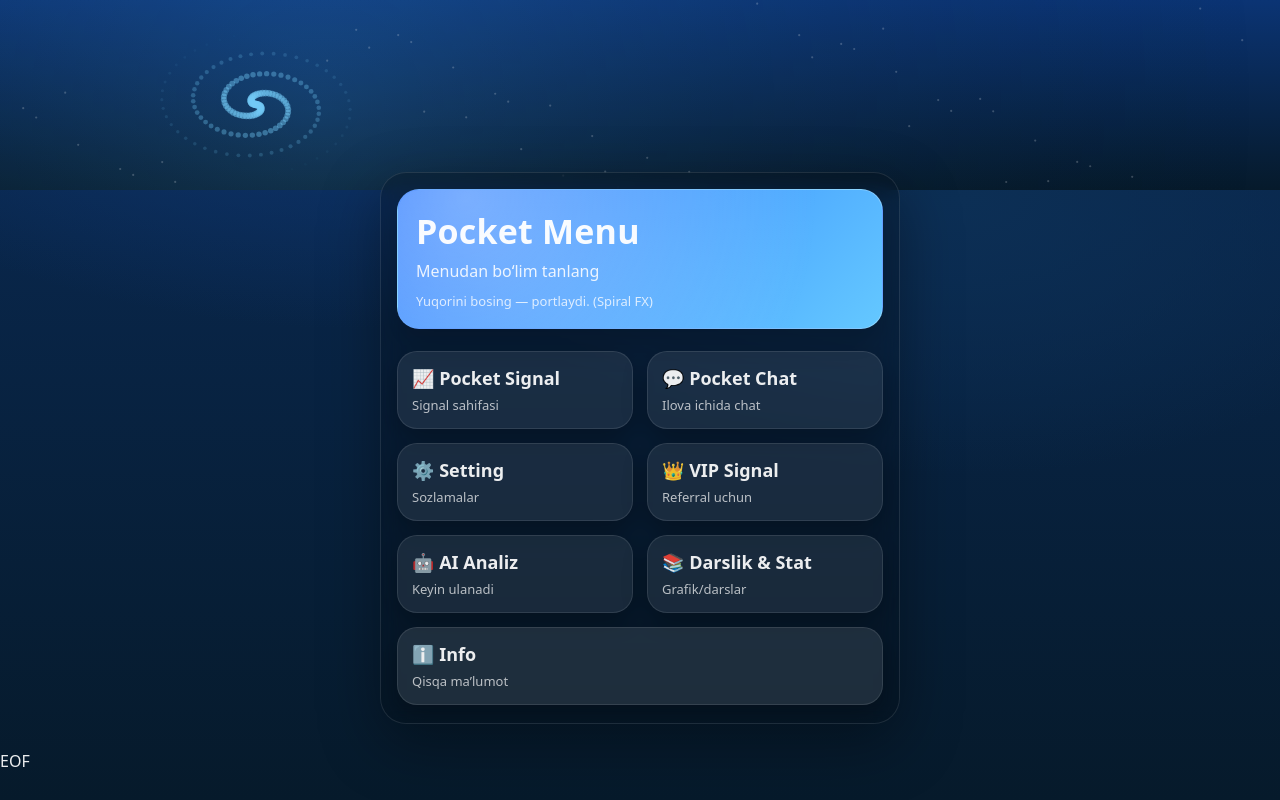
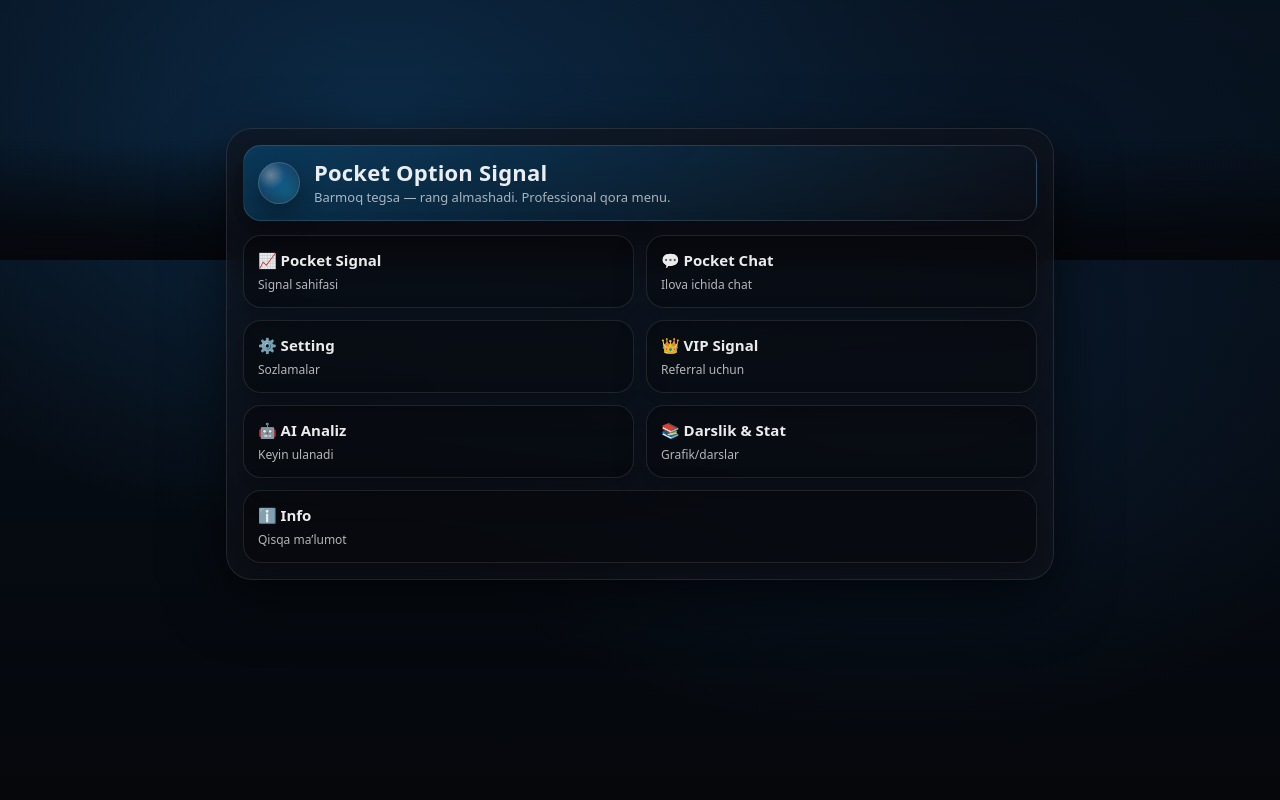
Before and after one commit to kuranbayewdilsad19-debug/Pocket-miniapp, a plain HTML site: page web/index.html in a window 1280 px wide. Drawn offline with Linux system fonts and the light colour scheme.

Commit message:
top canvas particle hero + black professional menu

```diff
--- a/web/index.html
+++ b/web/index.html
@@ -1,179 +1,180 @@
-cd ~/pocket-miniapp-bot
-
-cat > web/index.html <<'EOF'
-<!DOCTYPE html>
+<!doctype html>
 <html lang="uz">
 <head>
-  <meta charset="UTF-8" />
-  <meta name="viewport" content="width=device-width, initial-scale=1.0, viewport-fit=cover"/>
-  <title>Pocket MiniApp</title>
+  <meta charset="utf-8" />
+  <meta name="viewport" content="width=device-width,initial-scale=1,viewport-fit=cover" />
+  <title>Pocket Option Signal</title>
 
   <style>
     :root{
-      --bg1:#061a2b;
-      --bg2:#0a2b57;
-      --glass: rgba(255,255,255,.08);
-      --glass2: rgba(255,255,255,.12);
-      --txt: rgba(255,255,255,.92);
-      --muted: rgba(255,255,255,.70);
+      --bg1:#05070b;
+      --bg2:#07121f;
+      --glass: rgba(18, 20, 28, .62);
+      --glass2: rgba(255,255,255,.08);
+      --stroke: rgba(255,255,255,.10);
+      --text: rgba(255,255,255,.92);
+      --muted: rgba(255,255,255,.65);
+      --shadow: 0 18px 60px rgba(0,0,0,.55);
+      --radius: 26px;
     }
-
     *{box-sizing:border-box}
     body{
       margin:0;
-      font-family: system-ui,-apple-system,Segoe UI,Roboto,Arial,sans-serif;
-      color: var(--txt);
-      background: radial-gradient(1200px 600px at 30% 0%, #103a7a 0%, transparent 55%),
-                  radial-gradient(900px 500px at 75% 25%, #0c2f55 0%, transparent 55%),
+      font-family: system-ui, -apple-system, Segoe UI, Roboto, Arial, sans-serif;
+      color:var(--text);
+      min-height:100vh;
+      background: radial-gradient(1000px 700px at 30% 15%, #0c2a46 0%, transparent 60%),
+                  radial-gradient(900px 700px at 70% 40%, #0a1a2e 0%, transparent 60%),
                   linear-gradient(180deg, var(--bg2), var(--bg1));
-      min-height: 100vh;
       overflow-x:hidden;
     }
 
-    /* ===== TOP HEADER FX (FAKAT YUQORI BO'SH JOY) ===== */
-    #topHero3D{
+    /* ====== TOP ANIMATION AREA ====== */
+    #topHero{
       position: fixed;
-      top: 0; left: 0; right: 0;
-      height: 190px;
+      inset: 0 0 auto 0;
+      height: 260px;
       z-index: 0;
-      background: linear-gradient(180deg, #0b3474, #061a2b);
+      pointer-events: none;
       overflow:hidden;
     }
-    #heroFx{
-      width:100%;
-      height:100%;
+    #topCanvas{
+      width: 100%;
+      height: 100%;
       display:block;
-      opacity:.95;
+      opacity: .95;
+    }
+    /* soft fade under hero */
+    #topFade{
+      position:absolute; left:0; right:0; bottom:-1px; height:120px;
+      background: linear-gradient(180deg, rgba(0,0,0,0) 0%, rgba(5,7,11,.85) 75%, rgba(5,7,11,1) 100%);
     }
 
-    /* ASOSIY CONTENT yuqoridan tushib ketmasin */
+    /* ====== CONTENT WRAP ====== */
     .wrap{
-      position: relative;
+      position:relative;
       z-index: 2;
-      padding: 18px 14px 26px;
-      padding-top: 150px; /* topHero uchun joy */
-      display:flex;
-      justify-content:center;
+      padding: 18px 16px 28px;
+      max-width: 860px;
+      margin: 0 auto;
     }
 
+    /* card */
     .card{
-      width: min(520px, 100%);
-      border-radius: 26px;
-      background: rgba(0,0,0,.22);
-      border: 1px solid rgba(255,255,255,.10);
-      box-shadow: 0 20px 60px rgba(0,0,0,.35);
-      backdrop-filter: blur(10px);
-      -webkit-backdrop-filter: blur(10px);
-      overflow:hidden;
-      transform-style: preserve-3d;
-      transition: transform .12s ease;
+      margin-top: 110px;
+      background: var(--glass);
+      border: 1px solid var(--stroke);
+      box-shadow: var(--shadow);
+      border-radius: var(--radius);
+      padding: 16px;
+      backdrop-filter: blur(16px);
+      -webkit-backdrop-filter: blur(16px);
     }
 
-    .headerBox{
-      margin: 16px;
-      border-radius: 22px;
-      padding: 18px 18px;
-      background: linear-gradient(135deg, #2d7bff, #64c8ff);
-      color: rgba(255,255,255,.96);
-      border: 1px solid rgba(255,255,255,.25);
-      box-shadow: 0 18px 30px rgba(0,0,0,.18);
-      position: relative;
-      overflow:hidden;
+    /* header inside card */
+    .heroBar{
+      display:flex;
+      gap:14px;
+      align-items:center;
+      padding: 14px 14px;
+      border-radius: 18px;
+      background: linear-gradient(135deg, rgba(0,160,255,.24), rgba(0,0,0,.10));
+      border: 1px solid rgba(255,255,255,.12);
+      box-shadow: 0 10px 30px rgba(0,0,0,.35);
+      margin-bottom: 14px;
     }
-    .headerBox:before{
-      content:"";
-      position:absolute; inset:-40%;
-      background: radial-gradient(circle at 30% 25%, rgba(255,255,255,.35), transparent 55%);
-      transform: translateZ(8px);
-      pointer-events:none;
+    .logoOrb{
+      width:42px; height:42px; border-radius: 50%;
+      background: radial-gradient(circle at 30% 30%, rgba(255,255,255,.35), rgba(0,140,255,.15) 35%, rgba(0,0,0,.0) 70%),
+                  radial-gradient(circle at 70% 70%, rgba(0,200,255,.20), rgba(0,0,0,0) 60%),
+                  rgba(255,255,255,.06);
+      border: 1px solid rgba(255,255,255,.14);
+      box-shadow: 0 12px 26px rgba(0,0,0,.35);
+      flex: 0 0 auto;
+    }
+    .heroTxt .t{
+      font-size: 22px;
+      font-weight: 800;
+      letter-spacing: .2px;
+      line-height: 1.1;
+    }
+    .heroTxt .s{
+      margin-top: 4px;
+      font-size: 13px;
+      color: var(--muted);
     }
 
-    .hTitle{font-size:34px; font-weight:900; letter-spacing:.2px; margin:0}
-    .hSub{margin:6px 0 0; color: rgba(255,255,255,.88); font-size:16px}
-    .hHint{margin:10px 0 0; color: rgba(255,255,255,.78); font-size:13px}
-
-    .menuGrid{
+    /* menu buttons */
+    .menu{
       display:grid;
       grid-template-columns: 1fr 1fr;
-      gap: 14px;
-      padding: 6px 16px 18px;
+      gap: 12px;
+      margin-top: 12px;
     }
-
     .btn{
-      background: var(--glass);
-      border: 1px solid rgba(255,255,255,.10);
-      border-radius: 20px;
-      padding: 14px 14px;
-      cursor: pointer;
-      transition: transform .12s ease, background .12s ease;
-      user-select:none;
-      -webkit-tap-highlight-color: transparent;
-      box-shadow: 0 10px 24px rgba(0,0,0,.25);
-      overflow:hidden;
-      position:relative;
-    }
-    .btn:hover{ background: rgba(255,255,255,.12) }
-    .btn:active{ transform: translateY(2px) scale(.99) }
-
-    .btn b{display:block; font-size:18px}
-    .btn span{display:block; margin-top:6px; font-size:13px; color: var(--muted)}
-
-    .bigBtn{
-      grid-column: 1 / -1;
-      background: rgba(255,255,255,.10);
-    }
-
-    /* ===== PAGES ===== */
-    .page{display:none}
-    .page.active{display:block}
-
-    .pageInner{
-      padding: 10px 16px 18px;
-    }
-
-    .back{
-      display:inline-flex;
-      align-items:center;
-      gap:8px;
-      margin: 0 0 10px;
-      padding:10px 12px;
-      border-radius:14px;
-      background: rgba(255,255,255,.08);
-      border: 1px solid rgba(255,255,255,.10);
-      cursor:pointer;
-      opacity:.9;
-    }
-    .back:active{ transform: translateY(1px) }
-
-    .box{
-      background: rgba(255,255,255,.07);
+      background: rgba(0,0,0,.38);
       border: 1px solid rgba(255,255,255,.10);
       border-radius: 18px;
       padding: 14px;
+      box-shadow: 0 10px 30px rgba(0,0,0,.35);
+      transition: transform .12s ease, background .12s ease, border-color .12s ease;
+      cursor:pointer;
+      user-select:none;
+      -webkit-tap-highlight-color: transparent;
+    }
+    .btn:hover{ background: rgba(0,0,0,.46); border-color: rgba(0,190,255,.20); }
+    .btn:active{ transform: scale(.99) translateY(1px); }
+    .btn b{ display:block; font-size: 15px; }
+    .btn span{ display:block; margin-top: 6px; font-size: 12px; color: rgba(255,255,255,.70); }
+    .btn.big{ grid-column: 1 / -1; }
+
+    /* pages */
+    .page{ display:none; }
+    .page.active{ display:block; }
+    .back{
+      display:inline-flex;
+      gap:8px;
+      align-items:center;
+      margin: 8px 0 12px;
+      padding: 10px 12px;
+      border-radius: 14px;
+      background: rgba(0,0,0,.34);
+      border: 1px solid rgba(255,255,255,.10);
+      cursor:pointer;
+      width: fit-content;
+      color: rgba(255,255,255,.88);
+    }
+    .back:active{ transform: scale(.99); }
+
+    @media (max-width:420px){
+      #topHero{ height: 240px; }
+      .card{ margin-top: 100px; }
+      .heroTxt .t{ font-size: 20px; }
     }
   </style>
 </head>
 
 <body>
-
-  <!-- ===== TOP SPIRAL FX (FAKAT YUQORI QISM) ===== -->
-  <div id="topHero3D">
-    <canvas id="heroFx"></canvas>
+  <!-- TOP ANIM (only top area) -->
+  <div id="topHero">
+    <canvas id="topCanvas"></canvas>
+    <div id="topFade"></div>
   </div>
 
-  <!-- ===== APP ===== -->
-  <div class="wrap" id="wrap">
-    <div class="card" id="card">
+  <div class="wrap">
+    <div class="card">
 
-      <!-- MENU -->
+      <!-- MENU PAGE -->
       <div class="page active" id="menu">
-        <div class="headerBox" id="headerBox">
-          <h1 class="hTitle" id="heroTitle">Pocket Menu</h1>
-          <div class="hSub" id="heroSub">Menudan bo‘lim tanlang</div>
-          <div class="hHint" id="heroHint">Yuqorini bosing — portlaydi. (Spiral FX)</div>
+        <div class="heroBar">
+          <div class="logoOrb"></div>
+          <div class="heroTxt">
+            <div class="t">Pocket Option Signal</div>
+            <div class="s">Barmoq tegsa — rang almashadi. Professional qora menu.</div>
+          </div>
         </div>
 
-        <div class="menuGrid">
+        <div class="menu">
           <div class="btn" onclick="openPage('signal')">
             <b>📈 Pocket Signal</b><span>Signal sahifasi</span>
           </div>
@@ -190,61 +191,53 @@ cat > web/index.html <<'EOF'
             <b>🤖 AI Analiz</b><span>Keyin ulanadi</span>
           </div>
           <div class="btn" onclick="openPage('edu')">
-            <b>📚 Darslik & Stat</b><span>Grafik/darslar</span>
+            <b>📚 Darslik &amp; Stat</b><span>Grafik/darslar</span>
           </div>
-          <div class="btn bigBtn" onclick="openPage('info')">
+          <div class="btn big" onclick="openPage('info')">
             <b>ℹ️ Info</b><span>Qisqa ma’lumot</span>
           </div>
         </div>
       </div>
 
-      <!-- PAGES -->
+      <!-- OTHER PAGES (example placeholders) -->
       <div class="page" id="signal">
-        <div class="pageInner">
-          <div class="back" onclick="openPage('menu')">⬅️ Orqaga</div>
-          <div class="box">Bu yer Signal sahifasi.</div>
+        <div class="back" onclick="openPage('menu')">⬅️ Orqaga</div>
+        <b>Signal sahifasi</b>
+        <div style="margin-top:10px;color:rgba(255,255,255,.75);font-size:13px">
+          Bu yerga signal UI qo‘shamiz.
         </div>
       </div>
 
       <div class="page" id="chat">
-        <div class="pageInner">
-          <div class="back" onclick="openPage('menu')">⬅️ Orqaga</div>
-          <div class="box">Bu yer Chat sahifasi.</div>
-        </div>
+        <div class="back" onclick="openPage('menu')">⬅️ Orqaga</div>
+        <b>Chat</b>
       </div>
 
       <div class="page" id="settings">
-        <div class="pageInner">
-          <div class="back" onclick="openPage('menu')">⬅️ Orqaga</div>
-          <div class="box">Sozlamalar sahifasi.</div>
-        </div>
+        <div class="back" onclick="openPage('menu')">⬅️ Orqaga</div>
+        <b>Sozlamalar</b>
       </div>
 
       <div class="page" id="vip">
-        <div class="pageInner">
-          <div class="back" onclick="openPage('menu')">⬅️ Orqaga</div>
-          <div class="box">VIP bo‘limi.</div>
-        </div>
+        <div class="back" onclick="openPage('menu')">⬅️ Orqaga</div>
+        <b>VIP</b>
       </div>
 
       <div class="page" id="ai">
-        <div class="pageInner">
-          <div class="back" onclick="openPage('menu')">⬅️ Orqaga</div>
-          <div class="box">AI Analiz (keyin ulanadi).</div>
-        </div>
+        <div class="back" onclick="openPage('menu')">⬅️ Orqaga</div>
+        <b>AI Analiz</b>
       </div>
 
       <div class="page" id="edu">
-        <div class="pageInner">
-          <div class="back" onclick="openPage('menu')">⬅️ Orqaga</div>
-          <div class="box">Darslik & statistika.</div>
-        </div>
+        <div class="back" onclick="openPage('menu')">⬅️ Orqaga</div>
+        <b>Darslik &amp; Stat</b>
       </div>
 
       <div class="page" id="info">
-        <div class="pageInner">
-          <div class="back" onclick="openPage('menu')">⬅️ Orqaga</div>
-          <div class="box">Info: miniapp haqida qisqa ma’lumot.</div>
+        <div class="back" onclick="openPage('menu')">⬅️ Orqaga</div>
+        <b>Info</b>
+        <div style="margin-top:10px;color:rgba(255,255,255,.75);font-size:13px">
+          Bu miniapp — Pocket uchun signal / chat / darslik bo‘limlari.
         </div>
       </div>
 
@@ -252,174 +245,196 @@ cat > web/index.html <<'EOF'
   </div>
 
   <script>
-    /* ===== PAGE SWITCH ===== */
+    /* ====== PAGE SWITCH ====== */
     function openPage(id){
       document.querySelectorAll('.page').forEach(p=>p.classList.remove('active'));
       const el = document.getElementById(id);
       if(el) el.classList.add('active');
     }
 
-    /* ===== CARD 3D TILT (Ixtiyoriy, pastdagi menyuga xalaqit bermaydi) ===== */
-    const wrap = document.getElementById('wrap');
-    const card = document.getElementById('card');
+    /* ====== TOP CANVAS PARTICLE ORB (touch changes colors) ====== */
+    const canvas = document.getElementById('topCanvas');
+    const ctx = canvas.getContext('2d');
 
-    function applyTilt(dx, dy){
-      const max = 10;
-      card.style.transform =
-        `rotateX(${(-dy*max).toFixed(2)}deg) rotateY(${(dx*max).toFixed(2)}deg) translateZ(0)`;
+    function resize(){
+      const dpr = Math.max(1, Math.min(2, window.devicePixelRatio || 1));
+      canvas.width  = Math.floor(canvas.clientWidth  * dpr);
+      canvas.height = Math.floor(canvas.clientHeight * dpr);
+      ctx.setTransform(dpr,0,0,dpr,0,0);
     }
-    function resetTilt(){
-      card.style.transform = 'rotateX(0deg) rotateY(0deg) translateZ(0)';
+    // set initial size after layout
+    requestAnimationFrame(()=>{ resize(); });
+    window.addEventListener('resize', resize);
+
+    // palette cycle
+    const palette = [
+      {name:'blue',   a:[0,170,255], b:[0,255,210]},
+      {name:'red',    a:[255,70,70], b:[255,170,70]},
+      {name:'black',  a:[40,40,40],  b:[120,120,120]},
+      {name:'white',  a:[240,240,240], b:[180,220,255]},
+      {name:'pink',   a:[255,80,190], b:[120,200,255]},
+      {name:'brown',  a:[160,110,70], b:[240,210,160]},
+      {name:'yellow', a:[255,220,80], b:[255,120,40]},
+      {name:'green',  a:[60,255,140], b:[0,190,255]},
+    ];
+    let palIndex = 0;
+    let palT = 0; // smooth transition 0..1
+    let targetIndex = 0;
+
+    function nextColor(){
+      palIndex = targetIndex;
+      targetIndex = (targetIndex + 1) % palette.length;
+      palT = 0;
     }
 
-    wrap.addEventListener('mousemove', (e)=>{
-      const r = card.getBoundingClientRect();
-      const cx = r.left + r.width/2;
-      const cy = r.top + r.height/2;
-      const dx = (e.clientX - cx) / (r.width/2);
-      const dy = (e.clientY - cy) / (r.height/2);
-      applyTilt(dx, dy);
-    });
-    wrap.addEventListener('mouseleave', resetTilt);
+    // touch / click changes palette
+    function onTouch(){
+      nextColor();
+    }
+    window.addEventListener('pointerdown', onTouch, {passive:true});
 
-    wrap.addEventListener('touchmove', (e)=>{
-      const t = e.touches[0];
-      const r = card.getBoundingClientRect();
-      const cx = r.left + r.width/2;
-      const cy = r.top + r.height/2;
-      const dx = (t.clientX - cx) / (r.width/2);
-      const dy = (t.clientY - cy) / (r.height/2);
-      applyTilt(dx, dy);
-    }, {passive:true});
-    wrap.addEventListener('touchend', resetTilt);
+    function lerp(a,b,t){ return a + (b-a)*t; }
+    function rgb(c){ return `rgb(${c[0]|0},${c[1]|0},${c[2]|0})`; }
+    function mixRGB(A,B,t){
+      return [
+        lerp(A[0],B[0],t),
+        lerp(A[1],B[1],t),
+        lerp(A[2],B[2],t)
+      ];
+    }
 
-    /* ===== TOP SPIRAL + PARTICLES + BURST (FAKAT YUQORI QISM) ===== */
-    const fx = document.getElementById('heroFx');
-    const ctx = fx.getContext('2d');
-
-    function resizeFx(){
-      fx.width = Math.floor(fx.clientWidth);
-      fx.height = Math.floor(fx.clientHeight);
-    }
-    resizeFx();
-    window.addEventListener('resize', resizeFx);
-
-    let time = 0;
-    const sparks = [];
-
-    function burst(x, y){
-      for(let i=0;i<44;i++){
-        const a = Math.random()*Math.PI*2;
-        const s = 1.2 + Math.random()*3.3;
-        sparks.push({
-          x, y,
-          vx: Math.cos(a)*s,
-          vy: Math.sin(a)*s,
-          life: 1,
-          r: 1 + Math.random()*2.8
+    // particles for orb
+    const dots = [];
+    const DOTS = 560;
+    function initDots(){
+      dots.length = 0;
+      for(let i=0;i<DOTS;i++){
+        // sphere distribution
+        const u = Math.random();
+        const v = Math.random();
+        const theta = 2*Math.PI*u;
+        const phi = Math.acos(2*v - 1);
+        const r = 1.0 + (Math.random()-0.5)*0.03;
+        dots.push({
+          theta, phi, r,
+          size: 0.8 + Math.random()*1.8,
+          seed: Math.random()*10
         });
       }
     }
+    initDots();
 
-    // Bosganda portlash + text o'zgarishi
-    const heroSub = document.getElementById('heroSub');
-    const texts = [
-      "Menudan bo‘lim tanlang",
-      "Spiral FX ishlayapti ✅",
-      "Bosganda portlash 💥",
-      "Yuqori qism — 3D animatsiya"
-    ];
-    let ti = 0;
+    let t = 0;
+    function draw(){
+      const w = canvas.clientWidth;
+      const h = canvas.clientHeight;
+      ctx.clearRect(0,0,w,h);
 
-    function clickFx(e){
-      const r = fx.getBoundingClientRect();
-      const x = (e.clientX - r.left) * (fx.width / r.width);
-      const y = (e.clientY - r.top) * (fx.height / r.height);
-      burst(x,y);
-      ti = (ti+1)%texts.length;
-      heroSub.textContent = texts[ti];
-    }
+      // smooth palette transition
+      palT = Math.min(1, palT + 0.02);
+      const A0 = palette[palIndex].a;
+      const B0 = palette[palIndex].b;
+      const A1 = palette[targetIndex].a;
+      const B1 = palette[targetIndex].b;
 
-    fx.addEventListener('click', clickFx);
-    fx.addEventListener('touchstart', (e)=>{
-      const t = e.touches[0];
-      clickFx({clientX:t.clientX, clientY:t.clientY});
-    }, {passive:true});
+      const ca = mixRGB(A0, A1, palT);
+      const cb = mixRGB(B0, B1, palT);
 
-    function draw(){
-      time += 0.02;
-      ctx.clearRect(0,0,fx.width,fx.height);
+      // background glow
+      const g = ctx.createRadialGradient(w*0.5, h*0.35, 10, w*0.5, h*0.35, Math.max(w,h)*0.65);
+      g.addColorStop(0, `rgba(${ca[0]|0},${ca[1]|0},${ca[2]|0},0.18)`);
+      g.addColorStop(1, `rgba(0,0,0,0)`);
+      ctx.fillStyle = g;
+      ctx.fillRect(0,0,w,h);
 
-      // Yumshoq tuman
-      const g = ctx.createRadialGradient(fx.width*0.25, fx.height*0.55, 10, fx.width*0.25, fx.height*0.55, fx.width*0.75);
-      g.addColorStop(0, "rgba(80,180,255,0.18)");
-      g.addColorStop(1, "rgba(0,0,0,0)");
-      ctx.fillStyle = g;
-      ctx.fillRect(0,0,fx.width,fx.height);
+      const cx = w*0.5;
+      const cy = h*0.55;
+      const R = Math.min(w,h)*0.22;
 
-      // Spiral markazi chap tomonda chiroyli
-      const cx = fx.width * 0.20;
-      const cy = fx.height * 0.55;
+      // fake 3D rotation controlled by pointer position
+      const px = (lastX - cx) / (w*0.5);
+      const py = (lastY - cy) / (h*0.7);
 
-      const RINGS = 78;
-      const ARMS = 2;
+      const rotY = px * 0.9;
+      const rotX = py * 0.6;
 
-      for(let arm=0; arm<ARMS; arm++){
-        for(let i=0;i<RINGS;i++){
-          const p = i/(RINGS-1);
-          const ang = time*2.1 + p*11.0 + arm*Math.PI;
-          const rad = p * Math.min(fx.width, fx.height) * 0.58;
+      function project(x,y,z){
+        // rotate x
+        let y1 = y*Math.cos(rotX) - z*Math.sin(rotX);
+        let z1 = y*Math.sin(rotX) + z*Math.cos(rotX);
+        // rotate y
+        let x2 = x*Math.cos(rotY) + z1*Math.sin(rotY);
+        let z2 = -x*Math.sin(rotY) + z1*Math.cos(rotY);
 
-          const x = cx + Math.cos(ang)*rad;
-          const y = cy + Math.sin(ang)*rad*0.65;
-
-          const rr = 1.2 + (1-p)*2.6;
-          const a = 0.70*(1-p);
-
-          ctx.beginPath();
-          ctx.arc(x,y,rr,0,Math.PI*2);
-          ctx.fillStyle = `rgba(120,210,255,${a})`;
-          ctx.fill();
-        }
+        const depth = 2.2;
+        const s = depth / (depth + z2);
+        return {x: cx + x2*s, y: cy + y1*s, s, z:z2};
       }
 
-      // Mayda suzuvchi zarralar (background dots)
-      for(let i=0;i<70;i++){
-        const px = (i*97 + time*60) % (fx.width + 120) - 60;
-        const py = (i*53 + Math.sin(time + i)*18) % (fx.height + 60) - 30;
+      // orbit ring
+      ctx.save();
+      ctx.globalAlpha = 0.65;
+      ctx.lineWidth = 1.3;
+      const ring = ctx.createLinearGradient(cx-R*1.5, cy, cx+R*1.5, cy);
+      ring.addColorStop(0, `rgba(${ca[0]|0},${ca[1]|0},${ca[2]|0},0.0)`);
+      ring.addColorStop(0.45, `rgba(${cb[0]|0},${cb[1]|0},${cb[2]|0},0.55)`);
+      ring.addColorStop(1, `rgba(${ca[0]|0},${ca[1]|0},${ca[2]|0},0.0)`);
+      ctx.strokeStyle = ring;
+      ctx.beginPath();
+      ctx.ellipse(cx, cy, R*1.55, R*0.78, t*0.25, 0, Math.PI*2);
+      ctx.stroke();
+      ctx.restore();
+
+      // draw sphere dots (sort by depth)
+      const pts = [];
+      for(const d of dots){
+        const wob = Math.sin(t*0.9 + d.seed)*0.02;
+        const rr = d.r + wob;
+
+        const x = rr * Math.sin(d.phi) * Math.cos(d.theta);
+        const y = rr * Math.cos(d.phi);
+        const z = rr * Math.sin(d.phi) * Math.sin(d.theta);
+
+        const p = project(x*R, y*R, z*R);
+        pts.push({...p, size: d.size});
+      }
+      pts.sort((a,b)=>a.z-b.z);
+
+      for(const p of pts){
+        const alpha = 0.10 + (p.s*0.35);
+        const col = mixRGB(ca, cb, (p.z/(R))+0.5);
+        ctx.fillStyle = `rgba(${col[0]|0},${col[1]|0},${col[2]|0},${alpha})`;
         ctx.beginPath();
-        ctx.arc(px, py, 1.1, 0, Math.PI*2);
-        ctx.fillStyle = "rgba(255,255,255,0.22)";
+        ctx.arc(p.x, p.y, p.size*p.s, 0, Math.PI*2);
         ctx.fill();
       }
 
-      // Portlash zarralari
-      for(let i=sparks.length-1;i>=0;i--){
-        const s = sparks[i];
-        s.x += s.vx; s.y += s.vy;
-        s.vx *= 0.985; s.vy *= 0.985;
-        s.life -= 0.022;
+      // core glow
+      const core = ctx.createRadialGradient(cx, cy, 5, cx, cy, R*1.15);
+      core.addColorStop(0, `rgba(${cb[0]|0},${cb[1]|0},${cb[2]|0},0.18)`);
+      core.addColorStop(1, `rgba(0,0,0,0)`);
+      ctx.fillStyle = core;
+      ctx.fillRect(0,0,w,h);
 
-        const al = Math.max(0, s.life);
-
-        ctx.beginPath();
-        ctx.arc(s.x,s.y,s.r,0,Math.PI*2);
-        ctx.fillStyle = `rgba(255,255,255,${al})`;
-        ctx.fill();
-
-        ctx.beginPath();
-        ctx.arc(s.x,s.y,s.r*2.4,0,Math.PI*2);
-        ctx.fillStyle = `rgba(60,190,255,${al*0.35})`;
-        ctx.fill();
-
-        if(s.life<=0) sparks.splice(i,1);
-      }
-
+      // time
+      t += 0.016;
       requestAnimationFrame(draw);
     }
+
+    // pointer tracking for 3D feel
+    let lastX = 0, lastY = 0;
+    function updatePointer(e){
+      lastX = e.clientX;
+      lastY = e.clientY;
+    }
+    window.addEventListener('pointermove', updatePointer, {passive:true});
+    // default center
+    requestAnimationFrame(()=>{
+      lastX = window.innerWidth/2;
+      lastY = 140;
+    });
+
     draw();
   </script>
-
 </body>
 </html>
-EOF
```
